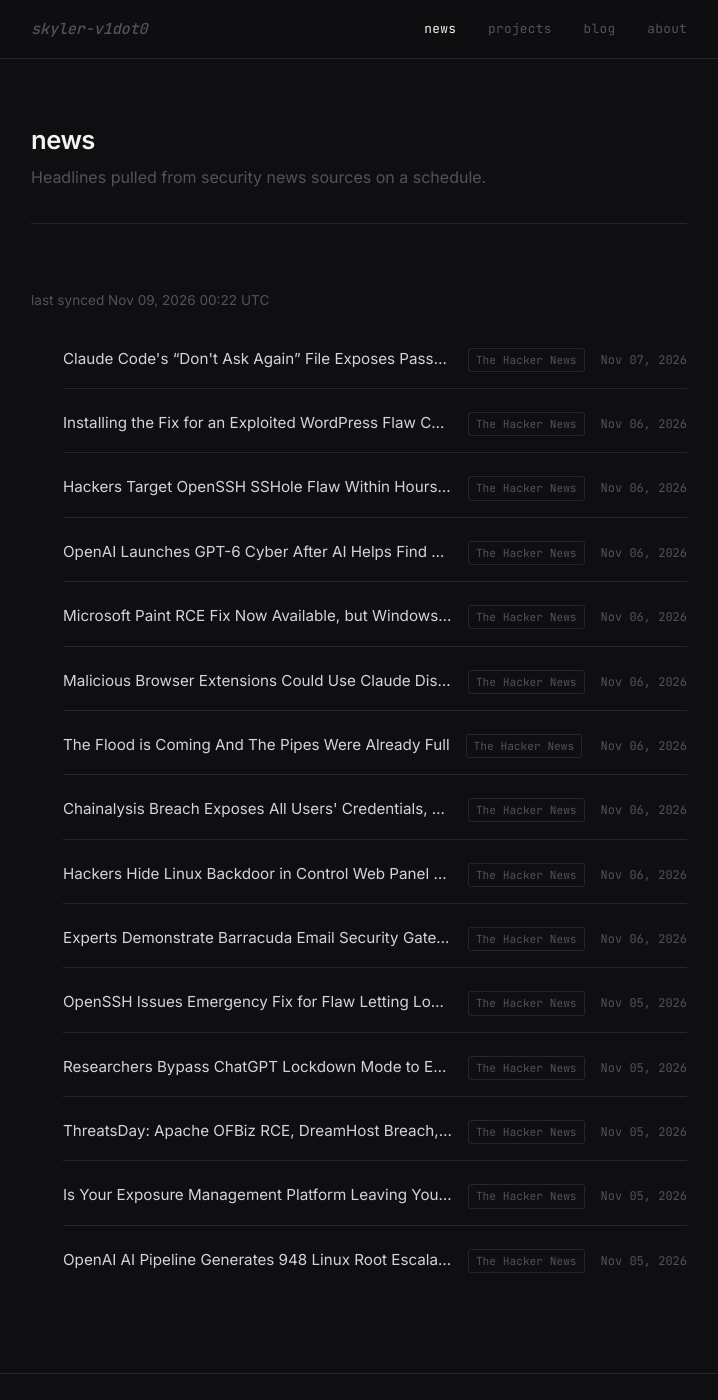
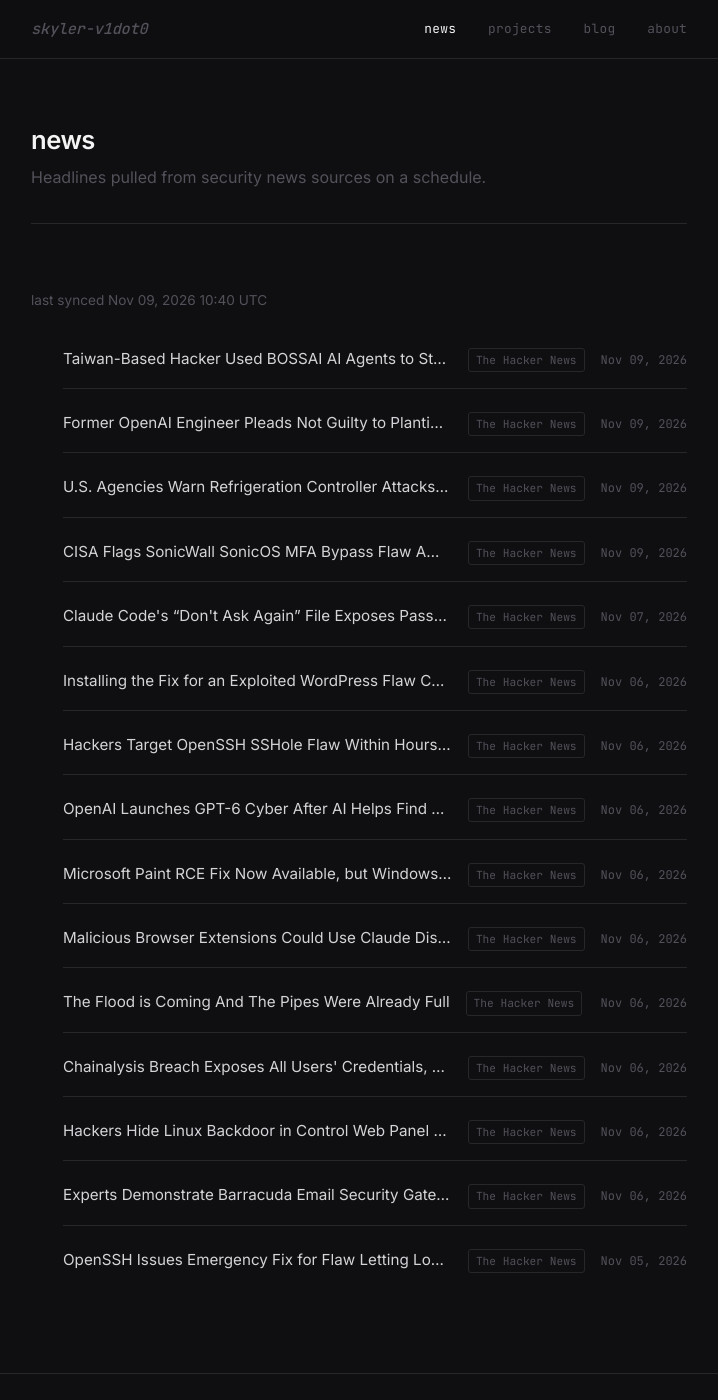
Before and after one commit to skyler-v1dot0/personal-site, a Jekyll site: the page built from news.html, in a window 1280 px wide and 1400 px high. Shown: the whole window, without its empty margins (281-999 px from the left). Built offline with Jekyll 4.4.1, drawn with Linux system fonts in a browser that asks for light colours.

Commit message:
chore: sync news feed [skip ci]

```diff
--- a/_data/news.yml
+++ b/_data/news.yml
@@ -1,6 +1,25 @@
 ---
-updated_at: '2026-11-09T00:22:01Z'
+updated_at: '2026-11-09T10:40:41Z'
 items:
+- title: Taiwan-Based Hacker Used BOSSAI AI Agents to Steal Taipei Emergency Dispatch
+    Records
+  url: https://thehackernews.com/2026/11/taiwan-based-hacker-used-bossai-ai.html
+  source: The Hacker News
+  published: '2026-11-09T09:01:50Z'
+- title: Former OpenAI Engineer Pleads Not Guilty to Planting Covert Device in Executive
+    Meeting Room
+  url: https://thehackernews.com/2026/11/former-openai-engineer-pleads-not.html
+  source: The Hacker News
+  published: '2026-11-09T07:05:48Z'
+- title: U.S. Agencies Warn Refrigeration Controller Attacks Could Cause Fires and
+    Inventory Losses
+  url: https://thehackernews.com/2026/11/us-agencies-warn-refrigeration.html
+  source: The Hacker News
+  published: '2026-11-09T06:15:10Z'
+- title: CISA Flags SonicWall SonicOS MFA Bypass Flaw Amid Reports of Possible Exploitation
+  url: https://thehackernews.com/2026/11/cisa-flags-sonicwall-sonicos-mfa-bypass.html
+  source: The Hacker News
+  published: '2026-11-09T06:05:24Z'
 - title: Claude Code's “Don't Ask Again” File Exposes Passwords and Keys in 1,122
     Public Copies on GitHub
   url: https://thehackernews.com/2026/11/claude-codes-dont-ask-again-file.html
@@ -54,23 +73,3 @@ items:
   url: https://thehackernews.com/2026/11/openssh-issues-emergency-fix-for-flaw.html
   source: The Hacker News
   published: '2026-11-05T16:42:46Z'
-- title: Researchers Bypass ChatGPT Lockdown Mode to Exfiltrate Chats Without User
-    Interaction
-  url: https://thehackernews.com/2026/11/researchers-bypass-chatgpt-lockdown.html
-  source: The Hacker News
-  published: '2026-11-05T16:42:32Z'
-- title: 'ThreatsDay: Apache OFBiz RCE, DreamHost Breach, DeFi Site Hijacks + 17 More
-    Stories'
-  url: https://thehackernews.com/2026/11/threatsday-apache-ofbiz-rce-dreamhost.html
-  source: The Hacker News
-  published: '2026-11-05T14:41:10Z'
-- title: Is Your Exposure Management Platform Leaving You Exposed? Five Tests to Find
-    Out
-  url: https://thehackernews.com/2026/11/is-your-exposure-management-platform.html
-  source: The Hacker News
-  published: '2026-11-05T12:25:00Z'
-- title: OpenAI AI Pipeline Generates 948 Linux Root Escalation Exploits in 30-Hour
-    Run
-  url: https://thehackernews.com/2026/11/openai-ai-pipeline-generates-948-linux.html
-  source: The Hacker News
-  published: '2026-11-05T12:08:54Z'
```
